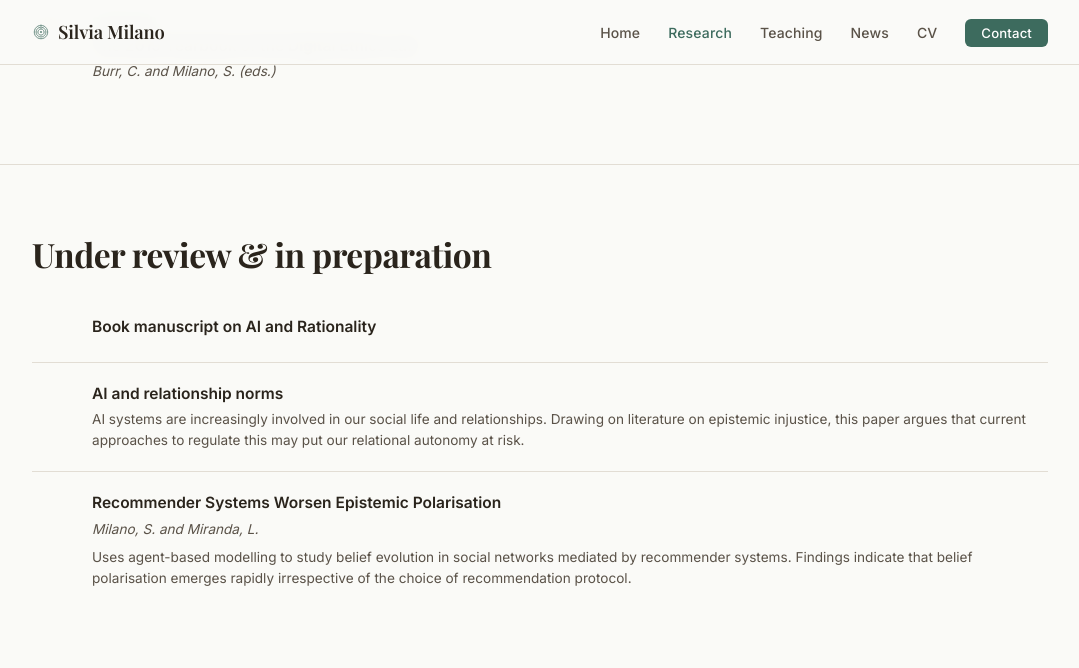
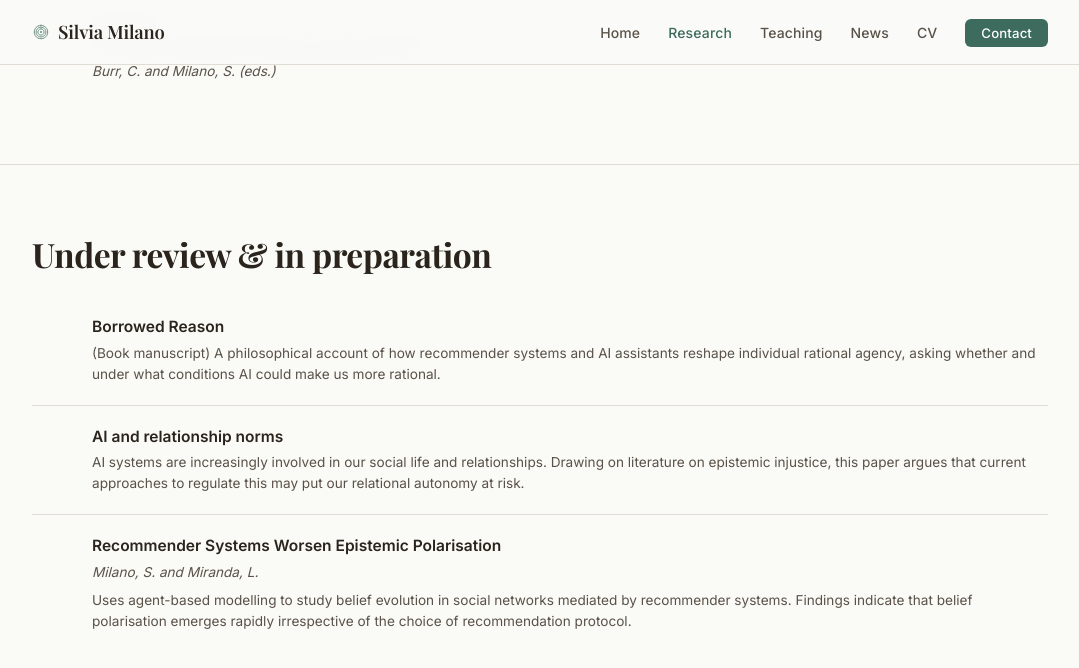
Before and after one commit to capt-c/silvia-milano-website, a Jekyll site: the page built from silvia-milano-site/research.html, in a window 1280 px wide and 900 px high, scrolled down 2753 px, cut to the strip 0-745 px from the top of the window. Shown: the top 668 px of the strip, without its empty margins (100-1179 px from the left). Built offline with Jekyll 4.4.1, drawn with Linux system fonts in a browser that asks for light colours; some web fonts are replaced.

Commit message:
Update publications.yml

```diff
--- a/silvia-milano-site/_data/publications.yml
+++ b/silvia-milano-site/_data/publications.yml
@@ -107,7 +107,8 @@ reports:
 
 in_progress:
 
-  - title: "Book manuscript on AI and Rationality"
+  - title: "Borrowed Reason"
+    description: "(Book manuscript) A philosophical account of how recommender systems and AI assistants reshape individual rational agency, asking whether and under what conditions AI could make us more rational."
 
   - title: "AI and relationship norms"
     description: "AI systems are increasingly involved in our social life and relationships. Drawing on literature on epistemic injustice, this paper argues that current approaches to regulate this may put our relational autonomy at risk."
```
